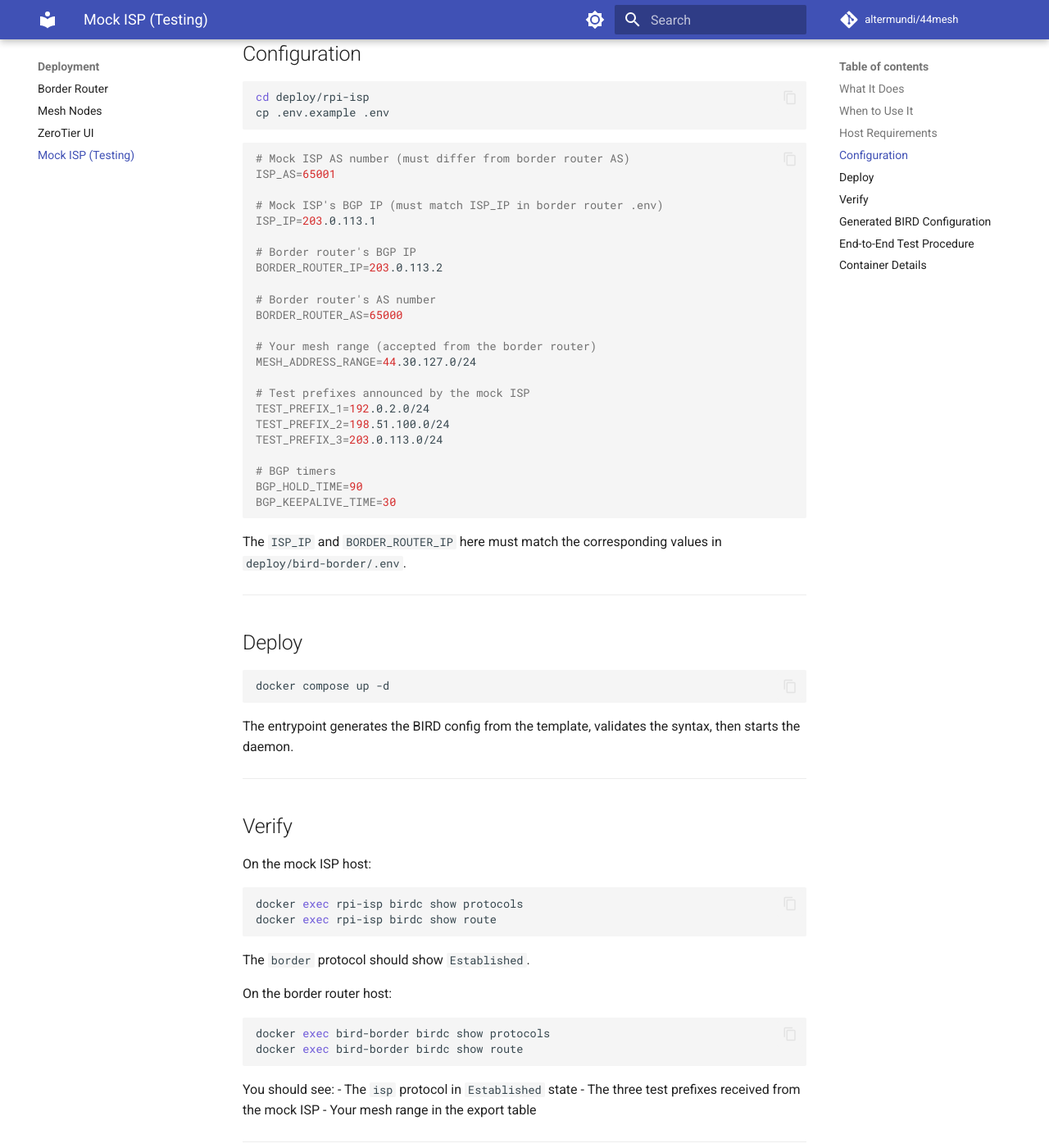
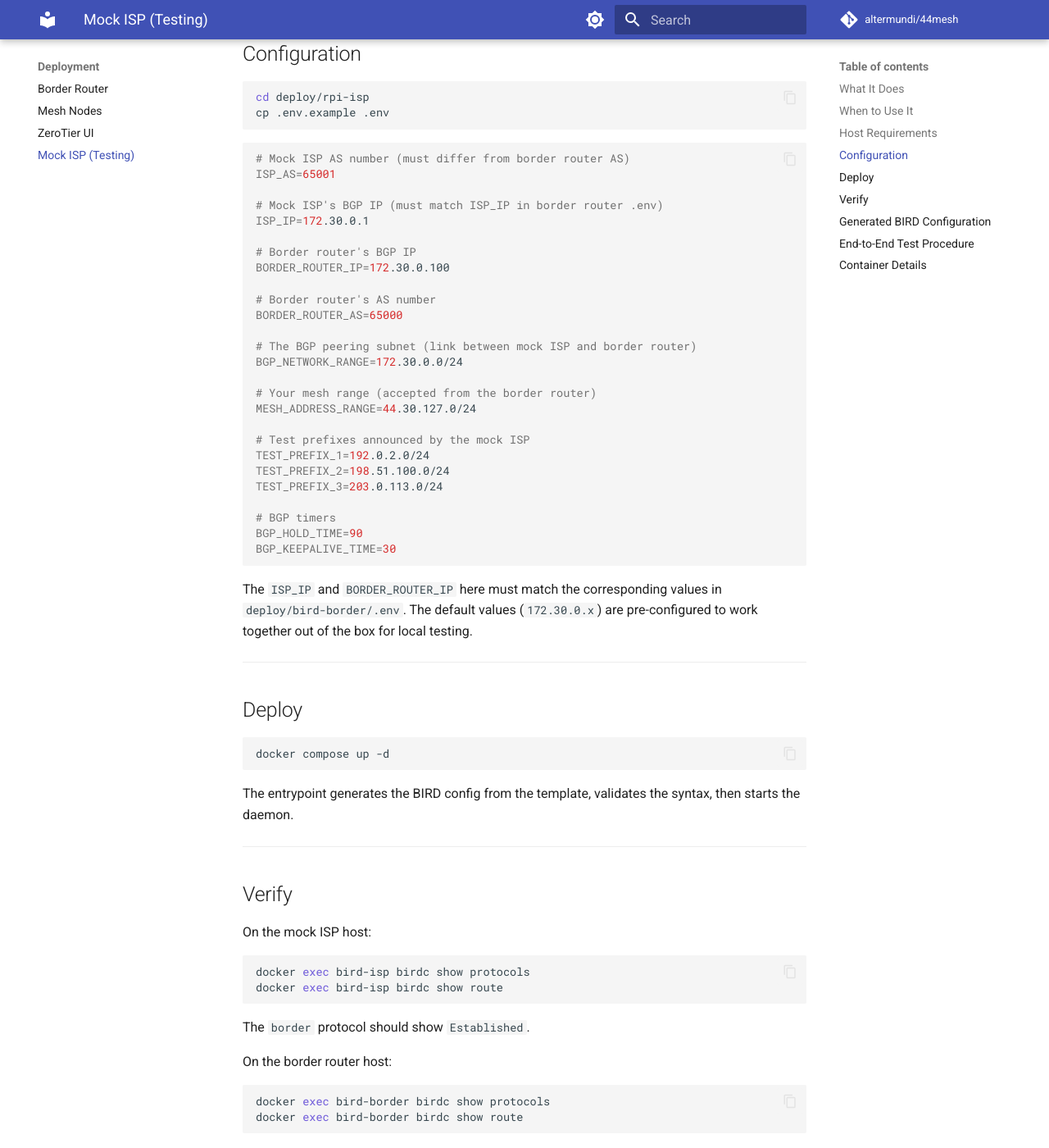
Before and after one commit to AlterMundi/44mesh-docs, an MkDocs documentation site: the page built from docs/deployment/mock-isp.md, in a window 1280 px wide and 1400 px high, scrolled down 1164 px. Shown: the whole window at 82% size. Built offline with MkDocs 1.6.1 and Material for MkDocs 9.7.7, drawn with Linux system fonts in a browser that asks for light colours; comment, search, counter and statistics services are not loaded.

Commit message:
Fix deployment docs after audit against actual repo
- border-router: zerotier service uses buzondefede/44mesh-zerotier:latest;
  bird service is built locally (not a pre-built image)
- mesh-nodes: container is built locally from deploy/zerotier/Dockerfile
- zerotier-ui: built locally from Dockerfile.ztncui; volume is
  bird-border_zerotier_data (external), not zerotier_data
- mock-isp: container name is bird-isp (not rpi-isp); default IPs are
  172.30.0.x; add missing BGP_NETWORK_RANGE variable

Co-Authored-By: Claude Sonnet 4.6 <noreply@anthropic.com>

````diff
--- a/docs/deployment/mock-isp.md
+++ b/docs/deployment/mock-isp.md
@@ -47,13 +47,16 @@ cp .env.example .env
 ISP_AS=65001
 
 # Mock ISP's BGP IP (must match ISP_IP in border router .env)
-ISP_IP=203.0.113.1
+ISP_IP=172.30.0.1
 
 # Border router's BGP IP
-BORDER_ROUTER_IP=203.0.113.2
+BORDER_ROUTER_IP=172.30.0.100
 
 # Border router's AS number
 BORDER_ROUTER_AS=65000
+
+# The BGP peering subnet (link between mock ISP and border router)
+BGP_NETWORK_RANGE=172.30.0.0/24
 
 # Your mesh range (accepted from the border router)
 MESH_ADDRESS_RANGE=44.30.127.0/24
@@ -68,7 +71,7 @@ BGP_HOLD_TIME=90
 BGP_KEEPALIVE_TIME=30
 ```
 
-The `ISP_IP` and `BORDER_ROUTER_IP` here must match the corresponding values in `deploy/bird-border/.env`.
+The `ISP_IP` and `BORDER_ROUTER_IP` here must match the corresponding values in `deploy/bird-border/.env`. The default values (`172.30.0.x`) are pre-configured to work together out of the box for local testing.
 
 ---
 
@@ -87,8 +90,8 @@ The entrypoint generates the BIRD config from the template, validates the syntax
 On the mock ISP host:
 
 ```bash
-docker exec rpi-isp birdc show protocols
-docker exec rpi-isp birdc show route
+docker exec bird-isp birdc show protocols
+docker exec bird-isp birdc show route
 ```
 
 The `border` protocol should show `Established`.
@@ -151,7 +154,7 @@ The import filter restricts what the mock ISP accepts from the border router to
    ```
 6. Verify the mesh prefix is visible in the mock ISP's routing table:
    ```bash
-   docker exec rpi-isp birdc "show route for 44.x.y.0/24"
+   docker exec bird-isp birdc "show route for 44.x.y.0/24"
    ```
 
 ---
````
Also changed, not shown: docs/deployment/border-router.md (+2 -2 lines), docs/deployment/mesh-nodes.md (+1 -1 lines), docs/deployment/zerotier-ui.md (+4 -4 lines).
